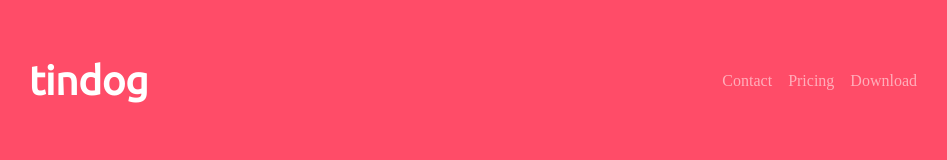
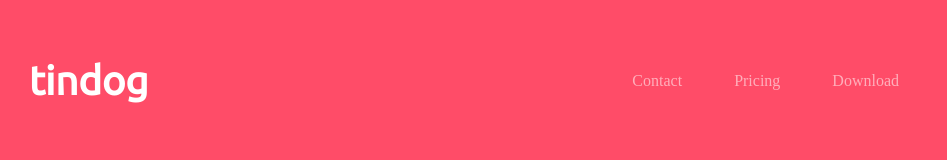
Before and after one commit to AbhishekSinghTomar19/Web-Development, a plain HTML site: page Bootstrap/TinDog-Start-master/index.html in a window 1280 px wide. Shown: the top 160 px of the page, without its empty margins (163-1110 px from the left). Drawn offline with nearby package versions, Linux system fonts and the light colour scheme.

Commit message:
changed padding of navigation bar items.

```diff
--- a/Bootstrap/TinDog-Start-master/css/styles.css
+++ b/Bootstrap/TinDog-Start-master/css/styles.css
@@ -24,6 +24,9 @@ body{
 
 }
 
+.nav-item{
+  padding: 0 18px;
+}
 
 /* ID selector */
 #title{
```
